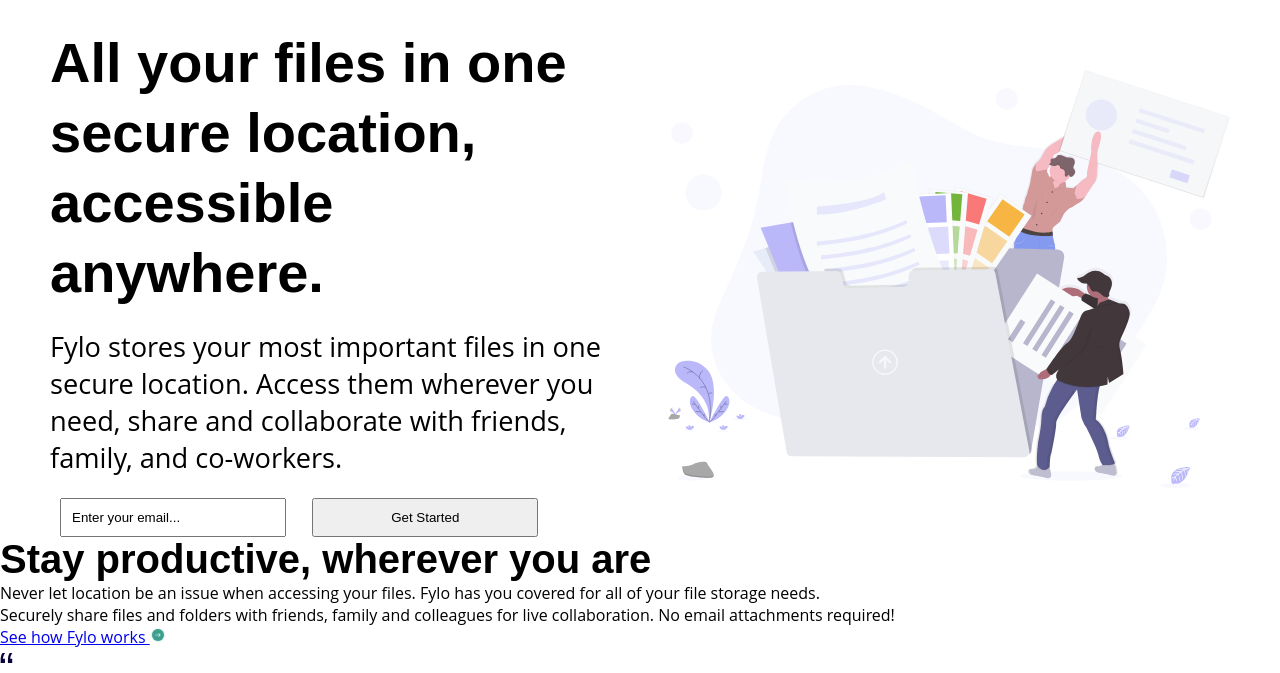
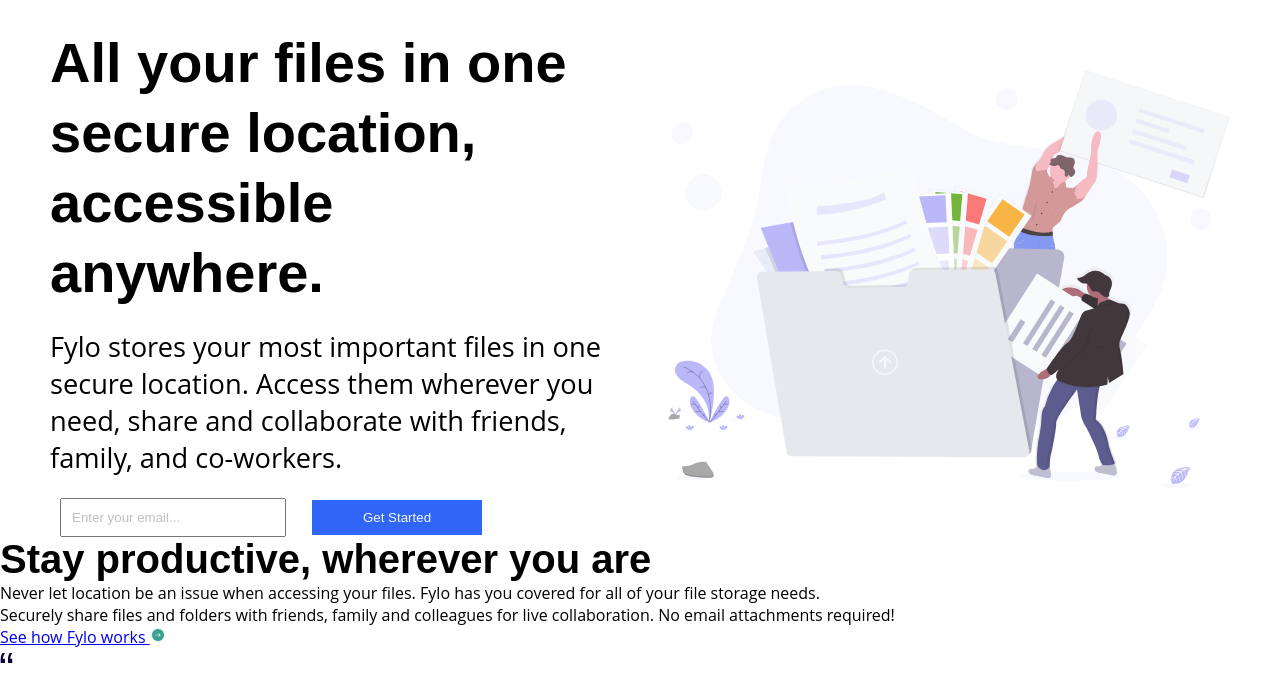
Before and after one commit to Lordgebrio/Pagina-de-aterrizaje-de-Fylo-con-dise-o-de-dos-columnas, a plain HTML site: page index.html in a window 1280 px wide. Shown: the part 121-794 px from the top of the page. Drawn offline with Linux system fonts and the light colour scheme.

Commit message:
estilizado de boton y de input

```diff
--- a/css/style.css
+++ b/css/style.css
@@ -94,11 +94,24 @@
   margin-bottom: 20px;
 }
 
-.initial .initial__text input, button {
+.initial .initial__text input {
   width: 40%;
   margin: 0 10px;
   display: inline-block;
   padding: 10px;
+  cursor: pointer;
+  color: var(--Gris-claro);
+}
+
+.initial .initial__text button {
+  width: 30%;
+  margin: 0 10px;
+  display: inline-block;
+  padding: 10px;
+  background-color: var(--Azul-brillante);
+  color: var(--Azul-grisáceo-claro);
+  border-style: none;
+  cursor: pointer;
 }
 
 .initial .initial__img{
```
